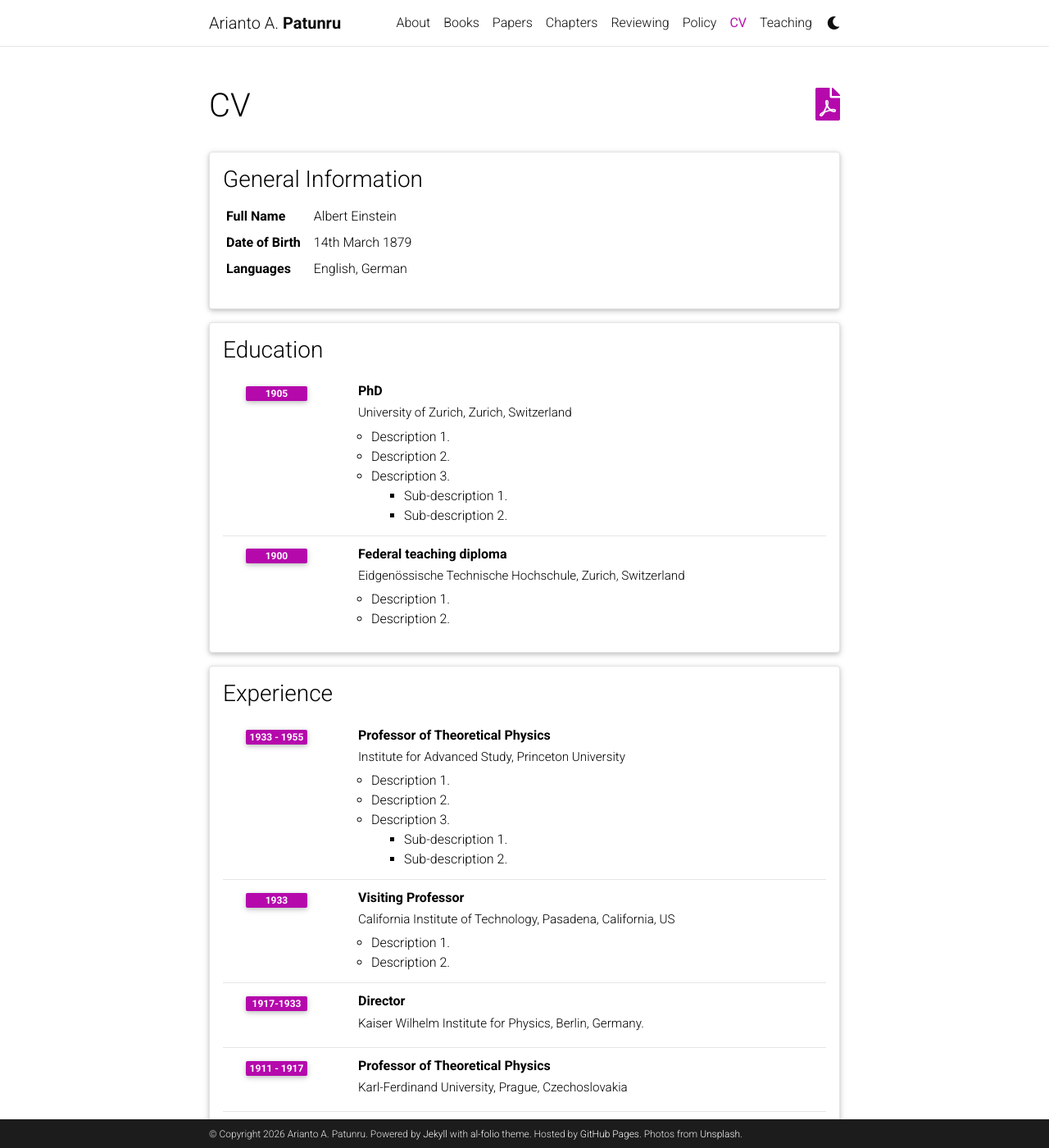
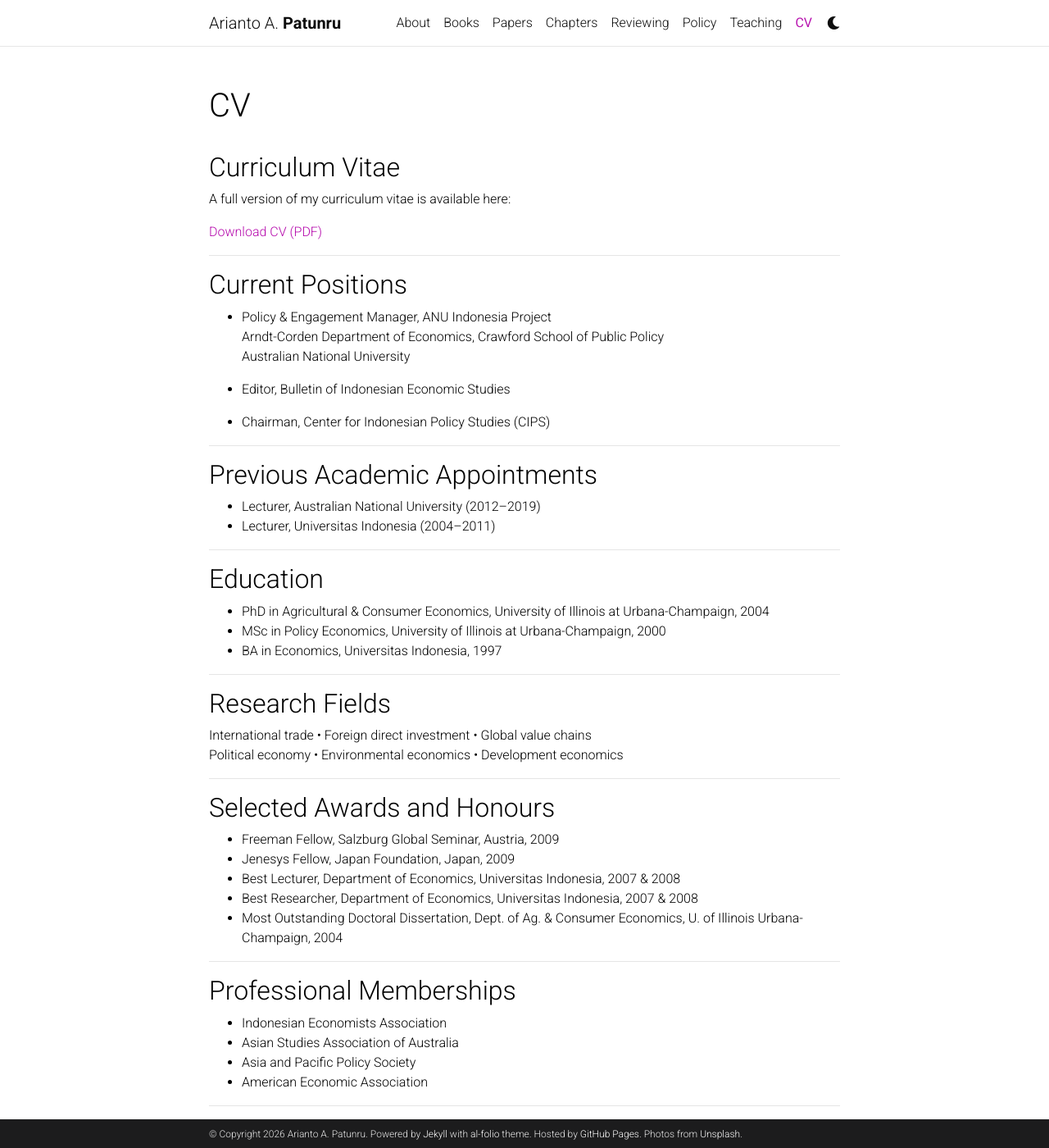
Before and after one commit to patunru/patunru.github.io, a Jekyll site: the page built from _pages/cv.md, in a window 1280 px wide and 1400 px high. Shown: the whole window at 82% size. Built offline with Jekyll 4.4.1, drawn with Linux system fonts in a browser that asks for light colours; comment, search, counter and statistics services are not loaded; a style sheet for code colours, icons or effects is not loaded; some of the changed text lies outside the part shown.

Commit message:
Update cv.md

```diff
--- a/_pages/cv.md
+++ b/_pages/cv.md
@@ -1,8 +1,70 @@
 ---
-layout: cv
+layout: page
+title: CV
 permalink: /cv/
-title: CV
 nav: true
-nav_order: 7
-cv_pdf: cv_Patunru.pdf
+nav_order: 8
 ---
+
+## Curriculum Vitae
+
+A full version of my curriculum vitae is available here:
+
+[Download CV (PDF)](/assets/pdf/Your-CV-Filename.pdf)
+
+---
+
+## Current Positions
+
+- Policy & Engagement Manager, ANU Indonesia Project
+  Arndt-Corden Department of Economics, Crawford School of Public Policy
+  Australian National University
+
+- Editor, Bulletin of Indonesian Economic Studies
+
+- Chairman, Center for Indonesian Policy Studies (CIPS)
+
+---
+
+## Previous Academic Appointments
+
+- Lecturer, Australian National University (2012–2019)
+- Lecturer, Universitas Indonesia (2004–2011)
+
+---
+
+## Education
+
+- PhD in Agricultural & Consumer Economics, University of Illinois at Urbana-Champaign, 2004
+- MSc in Policy Economics, University of Illinois at Urbana-Champaign, 2000
+- BA in Economics, Universitas Indonesia, 1997
+
+---
+
+## Research Fields
+
+International trade • Foreign direct investment • Global value chains
+Political economy • Environmental economics • Development economics
+
+---
+
+## Selected Awards and Honours
+
+- Freeman Fellow, Salzburg Global Seminar, Austria, 2009
+- Jenesys Fellow, Japan Foundation, Japan, 2009
+- Best Lecturer, Department of Economics, Universitas Indonesia, 2007 & 2008
+- Best Researcher, Department of Economics, Universitas Indonesia, 2007 & 2008
+- Most Outstanding Doctoral Dissertation, Dept. of Ag. & Consumer Economics, U. of Illinois Urbana-Champaign, 2004
+
+---
+
+## Professional Memberships
+
+- Indonesian Economists Association
+- Asian Studies Association of Australia
+- Asia and Pacific Policy Society
+- American Economic Association
+
+---
+
+For full publication lists, policy outputs, and supervision records, please see the relevant sections of this website.
```
